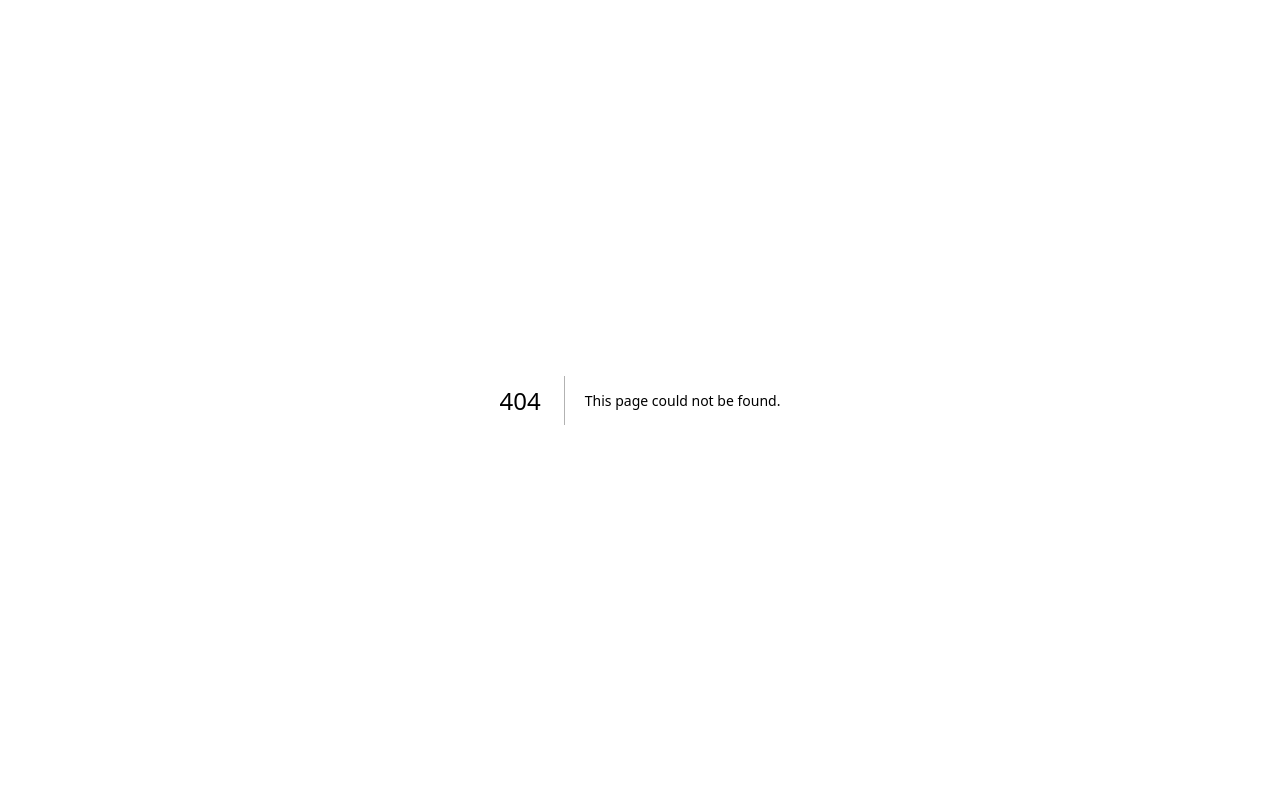
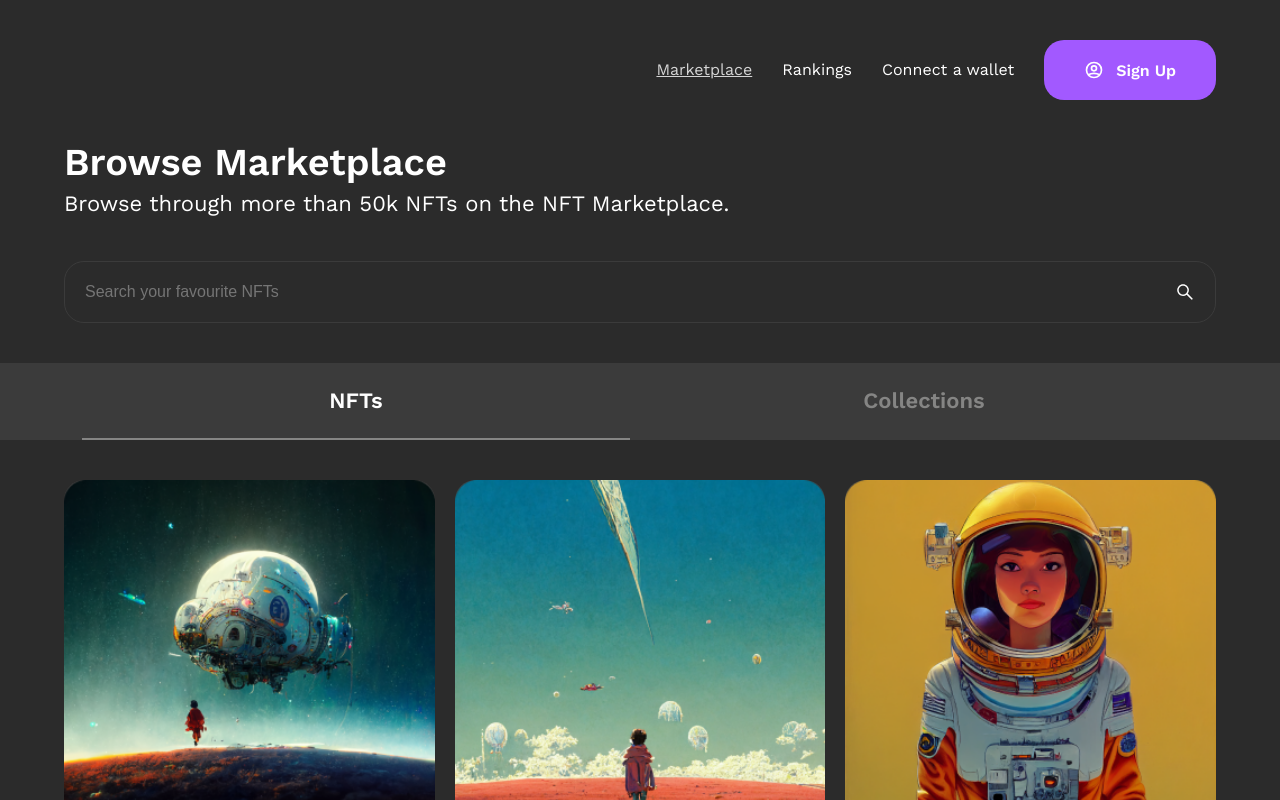
Before and after one commit to kevinmcgrady/Chare, a Next.js app: page /marketplace in a window 1280 px wide. Before the commit this address had no page. Shown: the top 800 px of the page. Built offline with nearby package versions, Linux system fonts and the light colour scheme.

Commit message:
Marketplace page

```diff
--- a/src/atomic/atoms/Icon/Icon.component.tsx
+++ b/src/atomic/atoms/Icon/Icon.component.tsx
@@ -1,9 +1,9 @@
 import React, { ReactElement } from 'react';
-import { AiOutlineEye } from 'react-icons/ai';
+import { AiOutlineEye, AiOutlineSearch } from 'react-icons/ai';
 import { HiOutlineUserCircle } from 'react-icons/hi';
 import { VscRocket } from 'react-icons/vsc';
 
-type IconType = 'rocket' | 'eye' | 'user';
+type IconType = 'rocket' | 'eye' | 'user' | 'search';
 type IconColor = 'primary' | 'secondary';
 
 export enum Color {
@@ -25,6 +25,7 @@ const iconElement = (
     rocket: <VscRocket size={20} color={color} className={className} />,
     eye: <AiOutlineEye size={20} color={color} className={className} />,
     user: <HiOutlineUserCircle size={20} color={color} className={className} />,
+    search: <AiOutlineSearch size={20} color={color} className={className} />,
   };
 };
 
--- /dev/null
+++ b/src/atomic/molecules/SearchBar/SearchBar.component.tsx
@@ -0,0 +1,13 @@
+import { Icon } from '@atomic';
+import React from 'react';
+
+import styles from './SearchBar.module.scss';
+
+export const SearchBar: React.FC = () => {
+  return (
+    <div className={styles.searchBar}>
+      <input type='text' placeholder='Search your favourite NFTs' />
+      <Icon type='search' color='primary' />
+    </div>
+  );
+};
--- /dev/null
+++ b/src/atomic/molecules/SearchBar/SearchBar.module.scss
@@ -0,0 +1,19 @@
+@import '@styles/colors.scss';
+@import '@styles/spacing.scss';
+@import '@styles/fonts.scss';
+
+.searchBar {
+  border: 1px solid $color-gray;
+  padding: $spacing-extra-small;
+  border-radius: $spacing-extra-small;
+  display: flex;
+
+  & input {
+    background-color: transparent;
+    border: none;
+    font-size: $font-size-default;
+    outline: none;
+    color: $color-white;
+    flex: 1;
+  }
+}
--- a/src/atomic/molecules/TabBar/TabBar.component.tsx
+++ b/src/atomic/molecules/TabBar/TabBar.component.tsx
@@ -1,42 +1,55 @@
-import { Grid, Text } from '@atomic';
+import { Container, Grid, Spacing, Text } from '@atomic';
 import { useMediaQuery } from '@hooks';
 import cn from 'classnames';
-import React, { useState } from 'react';
+import React, { ReactElement, useState } from 'react';
 
 import styles from './TabBar.module.scss';
 
 type TabBarProps = {
   headings: string[];
   mobileHeadings?: string[];
+  tabs: ReactElement[];
 };
 
 export const TabBar: React.FC<TabBarProps> = ({
   headings = [],
   mobileHeadings = [],
+  tabs = [],
 }) => {
-  const [activeTab, setActiveTab] = useState<string>(headings[0]);
+  const [activeTabIndex, setActiveTabIndex] = useState<number>(0);
   const { isMobile } = useMediaQuery();
 
   const displayHeadings =
     isMobile && mobileHeadings.length ? mobileHeadings : headings;
 
   return (
+    <>
+      <div className={styles.tabBar}>
+        <Container>
           <Grid noOfColumns={headings.length}>
-      {displayHeadings.map((heading) => (
-        <div key={heading} role='link' onClick={() => setActiveTab(heading)}>
+            {displayHeadings.map((heading, index) => (
+              <div
+                key={heading}
+                role='link'
+                onClick={() => setActiveTabIndex(index)}
+              >
                 <Text
                   align='center'
                   className={cn(
-              activeTab === heading && styles.isActive,
+                    activeTabIndex === index && styles.isActive,
                     styles.heading,
                   )}
                   variant='h5'
-            color={activeTab === heading ? 'default' : 'gray'}
+                  color={activeTabIndex === index ? 'default' : 'gray'}
                 >
                   {heading}
                 </Text>
               </div>
             ))}
           </Grid>
+        </Container>
+      </div>
+      <Spacing top='md'>{tabs[activeTabIndex]}</Spacing>
+    </>
   );
 };
--- a/src/atomic/molecules/TabBar/TabBar.module.scss
+++ b/src/atomic/molecules/TabBar/TabBar.module.scss
@@ -2,9 +2,18 @@
 @import '@styles/colors.scss';
 
 .isActive {
-  border-bottom: 2px solid $color-gray;
+  border-bottom: 2px solid $color-light-gray;
 }
 
 .heading {
   cursor: pointer;
 }
+
+.tabBar {
+  background-color: $color-gray;
+  padding: $spacing-extra-small $spacing-extra-small 0 $spacing-extra-small;
+
+  & h5 {
+    padding-bottom: $spacing-extra-small;
+  }
+}
--- a/src/atomic/molecules/index.ts
+++ b/src/atomic/molecules/index.ts
@@ -6,6 +6,7 @@ export * from './CreatorWidget/CreatorWidget.component';
 export * from './InfoCard/InfoCard.component';
 export * from './Link/Link.component';
 export * from './RankingRow/RankingRow.component';
+export * from './SearchBar/SearchBar.component';
 export * from './Stats/Stats.component';
 export * from './TabBar/TabBar.component';
 export * from './Timer/Timer.component';
--- /dev/null
+++ b/src/pages/marketplace.tsx
@@ -0,0 +1,55 @@
+import {
+  Card,
+  Collection,
+  Container,
+  Grid,
+  Page,
+  SearchBar,
+  Spacing,
+  TabBar,
+  Text,
+} from '@atomic';
+import React from 'react';
+
+import { collections, popularNFTs } from '../atomic/Templates/Homepage/data';
+
+export default function Home() {
+  return (
+    <Page title='Marketplace'>
+      <Spacing top='md' bottom='md'>
+        <Container>
+          <Text variant='h3'>Browse Marketplace</Text>
+          <Spacing bottom='md'>
+            <Text variant='subTitle'>
+              Browse through more than 50k NFTs on the NFT Marketplace.
+            </Text>
+          </Spacing>
+          <Spacing bottom='md'>
+            <SearchBar />
+          </Spacing>
+        </Container>
+        <Spacing bottom='md'>
+          <TabBar
+            headings={['NFTs', 'Collections']}
+            tabs={[
+              <Container key='NFTs'>
+                <Grid noOfColumns={3} noOfTabletColumns={2} noOfMobileCols={1}>
+                  {popularNFTs.map((nft) => (
+                    <Card {...nft} key={nft.title} />
+                  ))}
+                </Grid>
+              </Container>,
+              <Container key='Collections'>
+                <Grid noOfColumns={3} noOfTabletColumns={2} noOfMobileCols={1}>
+                  {collections.map((collection) => (
+                    <Collection {...collection} key={collection.title} />
+                  ))}
+                </Grid>
+              </Container>,
+            ]}
+          />
+        </Spacing>
+      </Spacing>
+    </Page>
+  );
+}
```
Also changed, not shown: src/pages/rankings.tsx (+20 -7 lines), 2 other files (tests, documents, lock files or other folders). Lines whose indentation alone changed are shown as unchanged.
